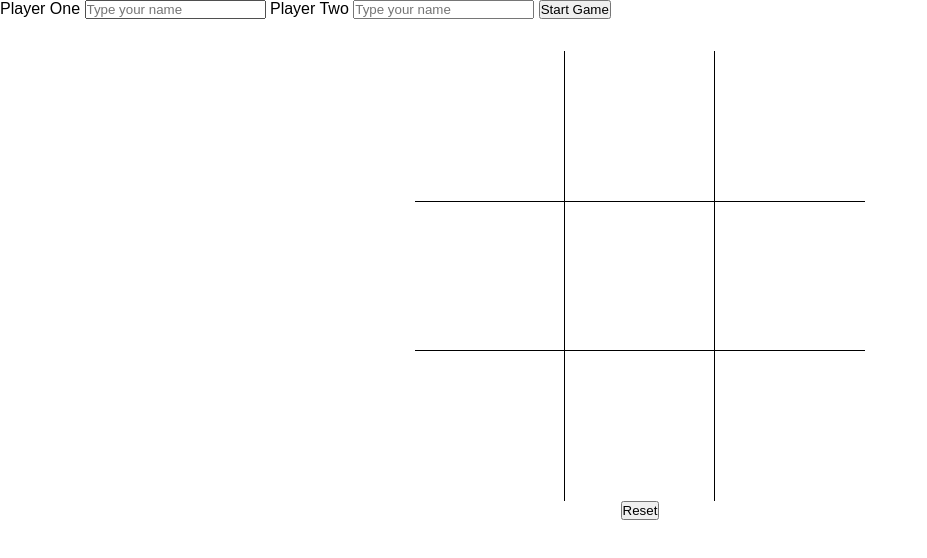
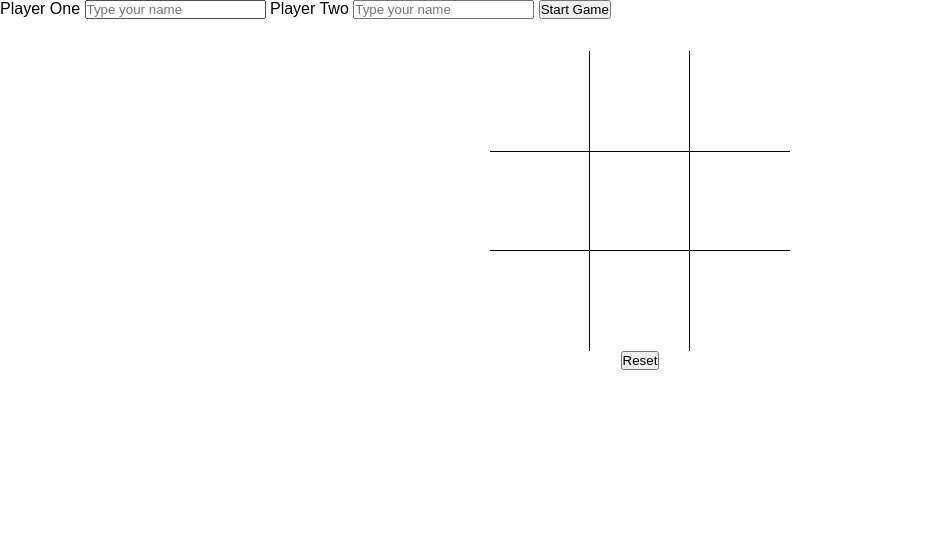
Before and after one commit to cjfaquino/tic-tac-toe, a plain HTML site: page index.html in a window 1280 px wide. Shown: the whole page, without its empty margins (0-927 px from the left). Drawn offline with Linux system fonts and the light colour scheme.

Commit message:
shrink play area

```diff
--- a/style.css
+++ b/style.css
@@ -15,8 +15,8 @@
 #table {
   margin-top: 2rem;
   display: grid;
-  grid-template-columns: repeat(3, 150px);
-  grid-template-rows: repeat(3, 150px);
+  grid-template-columns: repeat(3, 100px);
+  grid-template-rows: repeat(3, 100px);
   justify-content: center;
   align-items: center;
 
```
